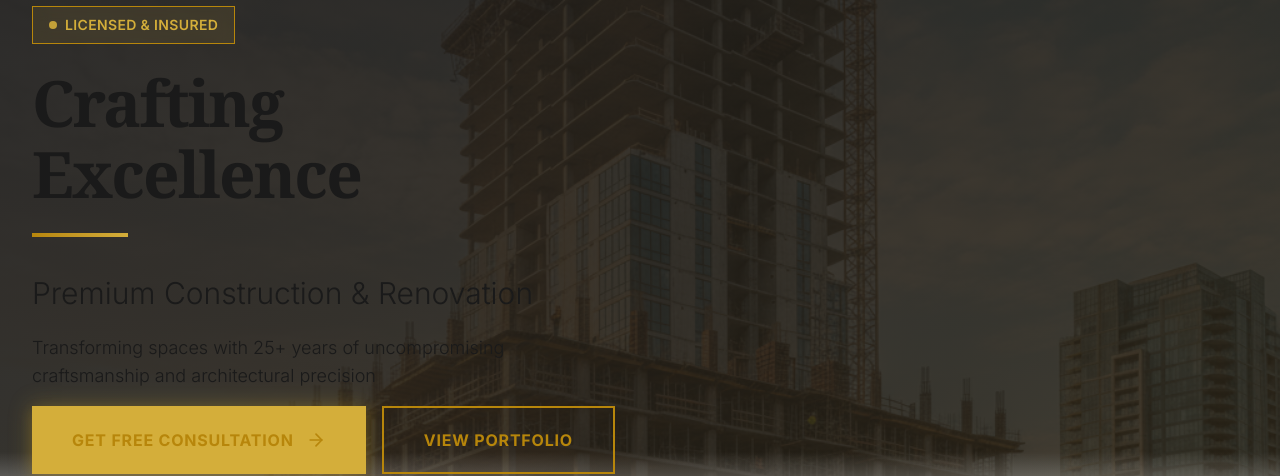
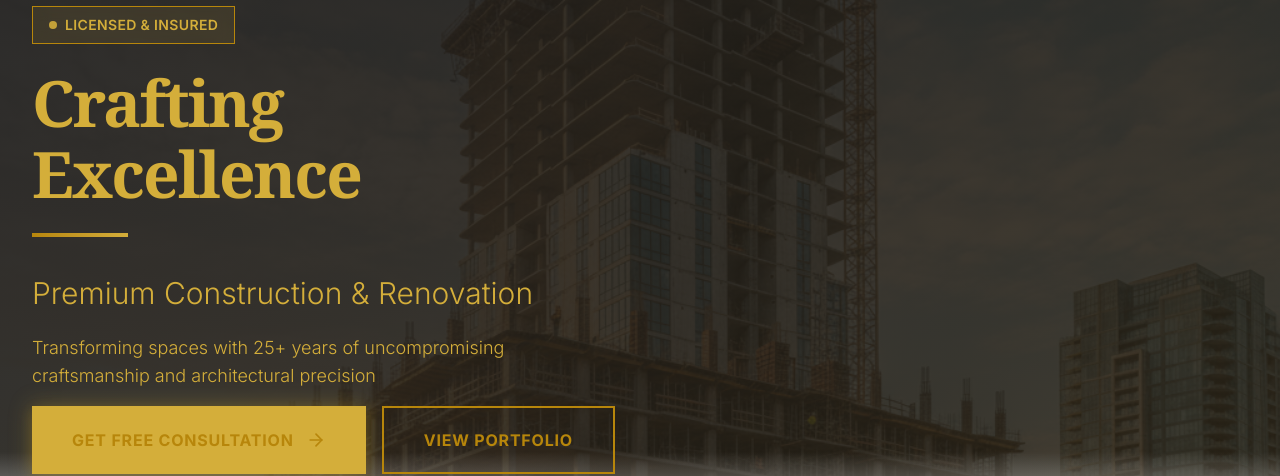
Before and after one commit to TNDIGITALMARK/d6529d64-9dcc-43fd-9e00-6a5da4d239f0, a Next.js app: page / in a window 1280 px wide. Shown: the part 197-673 px from the top of the page. Built offline with nearby package versions, Linux system fonts and the light colour scheme; no server answers.

Commit message:
Phoenix Agent implementation - How did you even manage that? you turned it fuckin...

```diff
--- a/src/app/globals.css
+++ b/src/app/globals.css
@@ -236,6 +236,11 @@ body {
 }
 
 /* PREMIUM TYPOGRAPHY SCALE - SERIF HEADLINES */
+/* Default colors set but can be overridden by Tailwind utility classes */
+h1:not([class*="text-"]) {
+  color: hsl(var(--foreground));
+}
+
 h1 {
   font-family: 'Playfair Display', Georgia, serif;
   font-size: 4rem; /* 64px - commanding presence */
@@ -243,6 +248,9 @@ h1 {
   line-height: 1.1;
   letter-spacing: -0.03em;
   margin: 0 0 1.5rem 0;
+}
+
+h2:not([class*="text-"]) {
   color: hsl(var(--foreground));
 }
 
@@ -253,6 +261,9 @@ h2 {
   line-height: 1.15;
   letter-spacing: -0.025em;
   margin: 0 0 1.25rem 0;
+}
+
+h3:not([class*="text-"]) {
   color: hsl(var(--foreground));
 }
 
@@ -263,6 +274,9 @@ h3 {
   line-height: 1.25;
   letter-spacing: -0.02em;
   margin: 0 0 1rem 0;
+}
+
+h4:not([class*="text-"]) {
   color: hsl(var(--foreground));
 }
 
@@ -273,6 +287,9 @@ h4 {
   line-height: 1.35;
   letter-spacing: -0.01em;
   margin: 0 0 0.875rem 0;
+}
+
+h5:not([class*="text-"]) {
   color: hsl(var(--foreground));
 }
 
@@ -282,6 +299,9 @@ h5 {
   font-weight: 700;
   line-height: 1.45;
   margin: 0 0 0.75rem 0;
+}
+
+h6:not([class*="text-"]) {
   color: hsl(var(--foreground));
 }
 
@@ -291,14 +311,16 @@ h6 {
   font-weight: 700;
   line-height: 1.5;
   margin: 0 0 0.625rem 0;
-  color: hsl(var(--foreground));
   text-transform: uppercase;
   letter-spacing: 0.05em;
 }
 
+p:not([class*="text-"]) {
+  color: hsl(var(--foreground));
+}
+
 p {
   margin: 0 0 1rem 0;
-  color: hsl(var(--foreground));
 }
 
 a {
```
